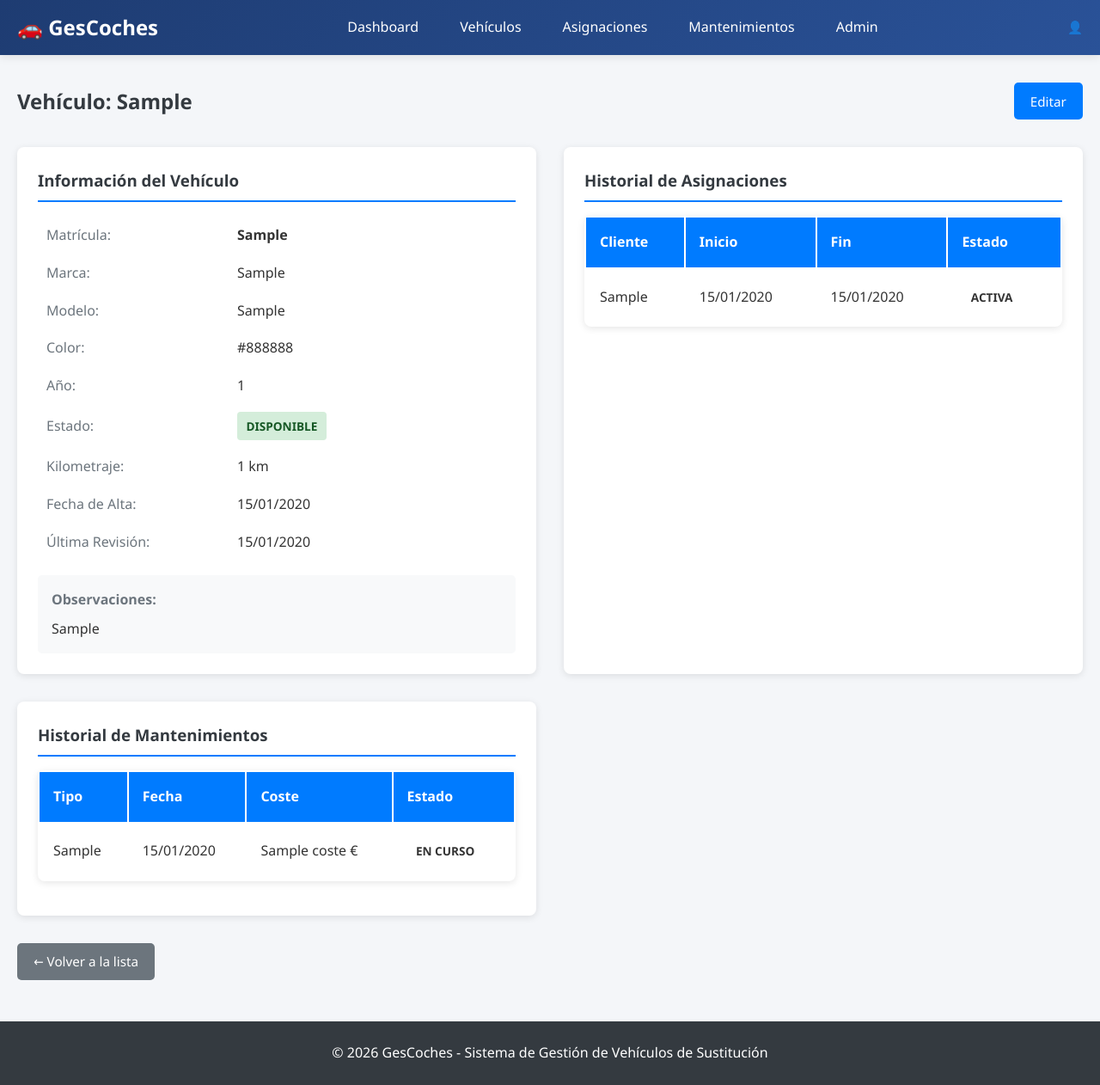
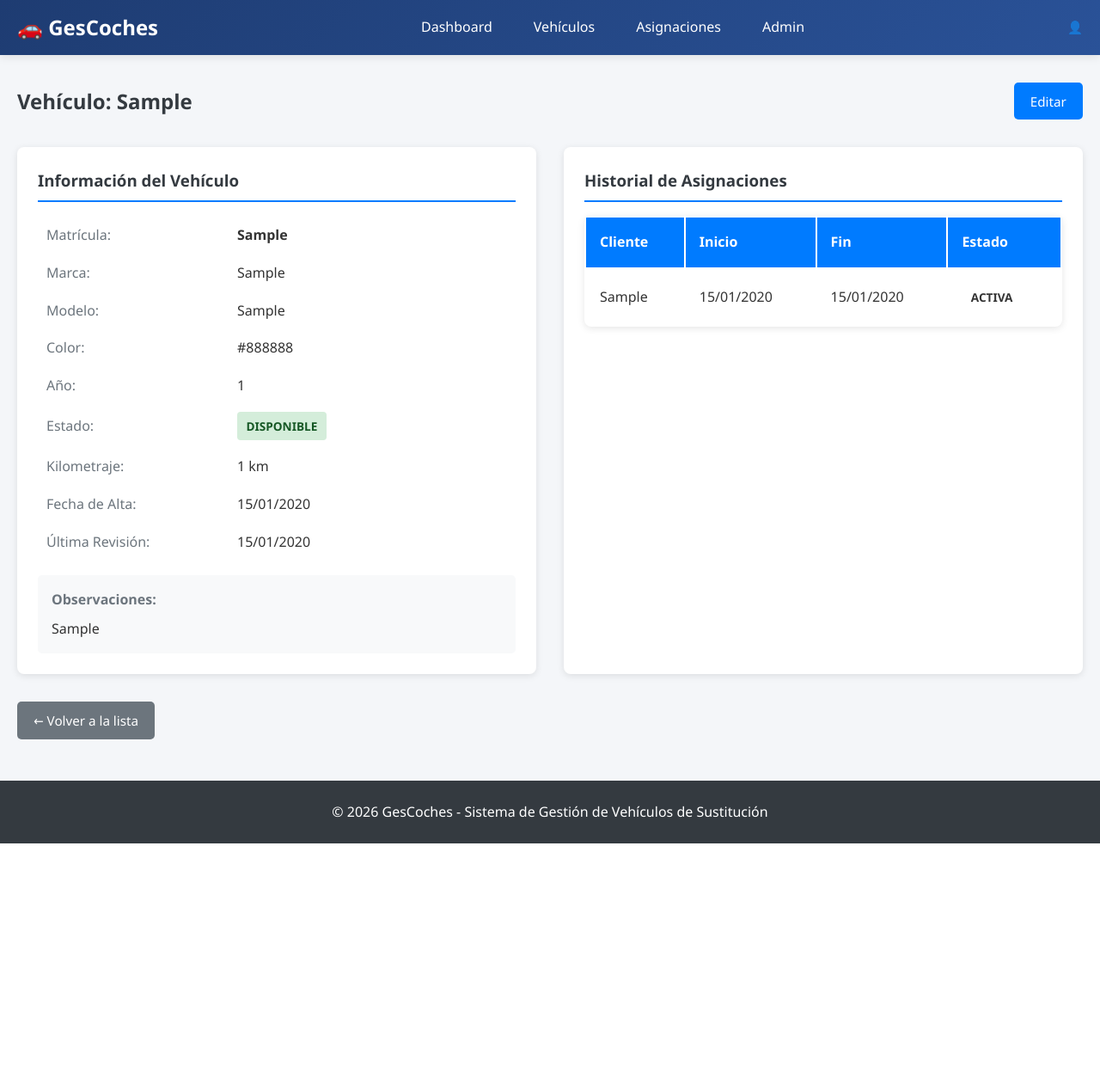
Before and after one commit to PeteerDHeras/GesCoches, a Django app: template templates/vehiculos/detalle_vehiculo.html in a window 1280 px wide. Shown: the whole page at 86% size. After the commit the page ends 981 px from the top, so only its background shows below. Run offline with Django 4.2, Linux system fonts and the light colour scheme; tables that the repository leaves empty hold one stand-in row (values such as "Sample post"); the template is opened without the code that fills it: values that come from a table or form of the project are taken from there, most other values are stand-ins (such as "Sample title", 1, 10 or a date in 2020).

Commit message:
Eliminar referencias restantes a mantenimientos

```diff
--- a/templates/base.html
+++ b/templates/base.html
@@ -17,7 +17,6 @@
                 <li><a href="{% url 'vehiculos:dashboard' %}" {% if request.resolver_match.url_name == 'dashboard' %}class="active"{% endif %}>Dashboard</a></li>
                 <li><a href="{% url 'vehiculos:lista_vehiculos' %}" {% if request.resolver_match.url_name == 'lista_vehiculos' %}class="active"{% endif %}>Vehículos</a></li>
                 <li><a href="{% url 'vehiculos:lista_asignaciones' %}" {% if request.resolver_match.url_name == 'lista_asignaciones' %}class="active"{% endif %}>Asignaciones</a></li>
-                <li><a href="{% url 'vehiculos:lista_mantenimientos' %}" {% if request.resolver_match.url_name == 'lista_mantenimientos' %}class="active"{% endif %}>Mantenimientos</a></li>
                 <li><a href="/admin/">Admin</a></li>
             </ul>
             <div class="nav-user">
--- a/templates/vehiculos/detalle_vehiculo.html
+++ b/templates/vehiculos/detalle_vehiculo.html
@@ -94,40 +94,6 @@
         <p class="no-data">Sin asignaciones registradas</p>
         {% endif %}
     </div>
-
-    <div class="detail-card">
-        <h3>Historial de Mantenimientos</h3>
-        {% if mantenimientos %}
-        <table class="data-table">
-            <thead>
-                <tr>
-                    <th>Tipo</th>
-                    <th>Fecha</th>
-                    <th>Coste</th>
-                    <th>Estado</th>
-                </tr>
-            </thead>
-            <tbody>
-                {% for mantenimiento in mantenimientos %}
-                <tr>
-                    <td>{{ mantenimiento.get_tipo_display }}</td>
-                    <td>{{ mantenimiento.fecha_entrada|date:"d/m/Y" }}</td>
-                    <td>{{ mantenimiento.coste }} €</td>
-                    <td>
-                        {% if mantenimiento.completado %}
-                        <span class="badge badge-disponible">Completado</span>
-                        {% else %}
-                        <span class="badge badge-mantenimiento">En curso</span>
-                        {% endif %}
-                    </td>
-                </tr>
-                {% endfor %}
-            </tbody>
-        </table>
-        {% else %}
-        <p class="no-data">Sin mantenimientos registrados</p>
-        {% endif %}
-    </div>
 </div>
 
 <a href="{% url 'vehiculos:lista_vehiculos' %}" class="btn btn-secondary">← Volver a la lista</a>
```
Also changed, not shown: templates/vehiculos/lista_mantenimientos.html (deleted, +0 -58 lines), README.md.
